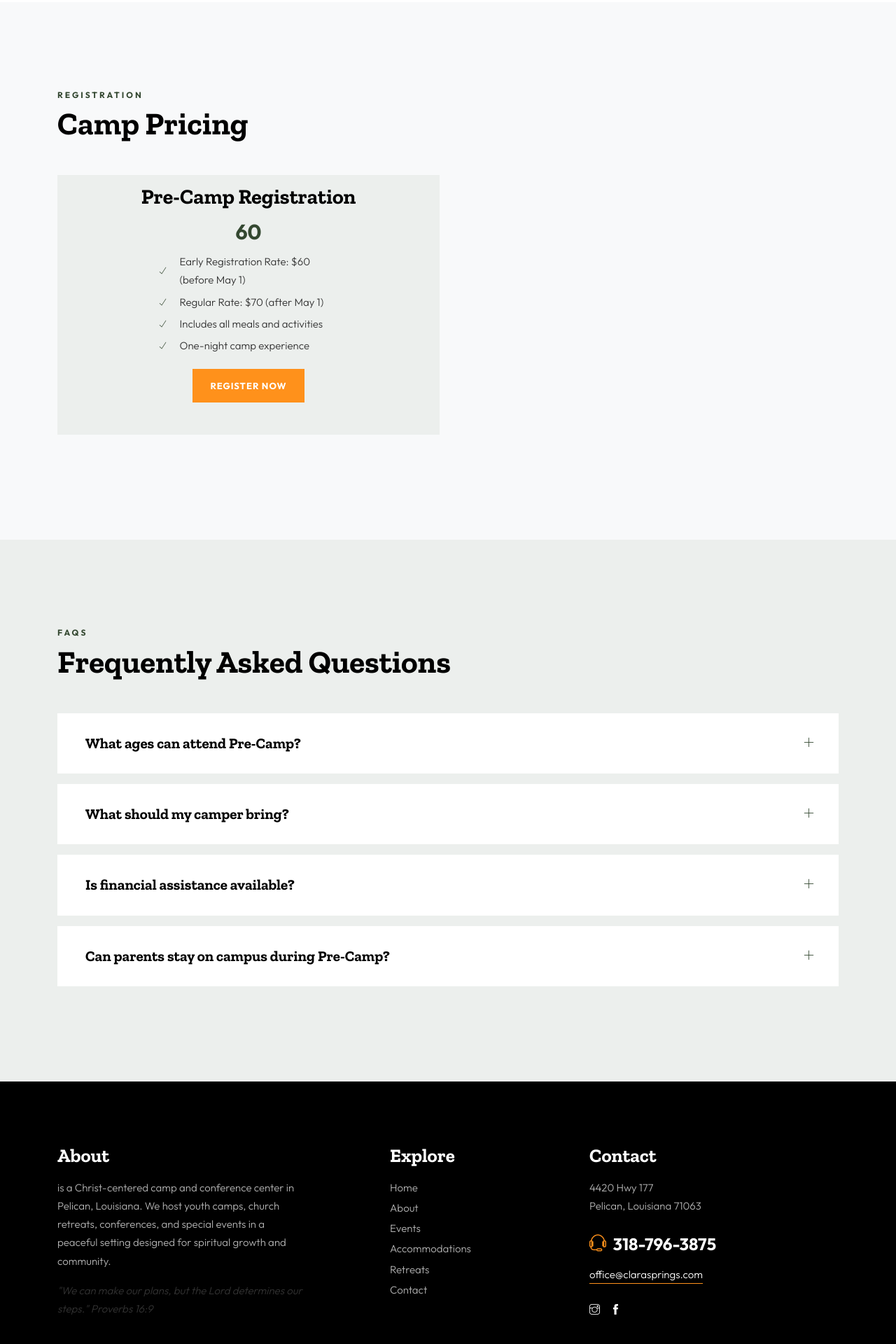
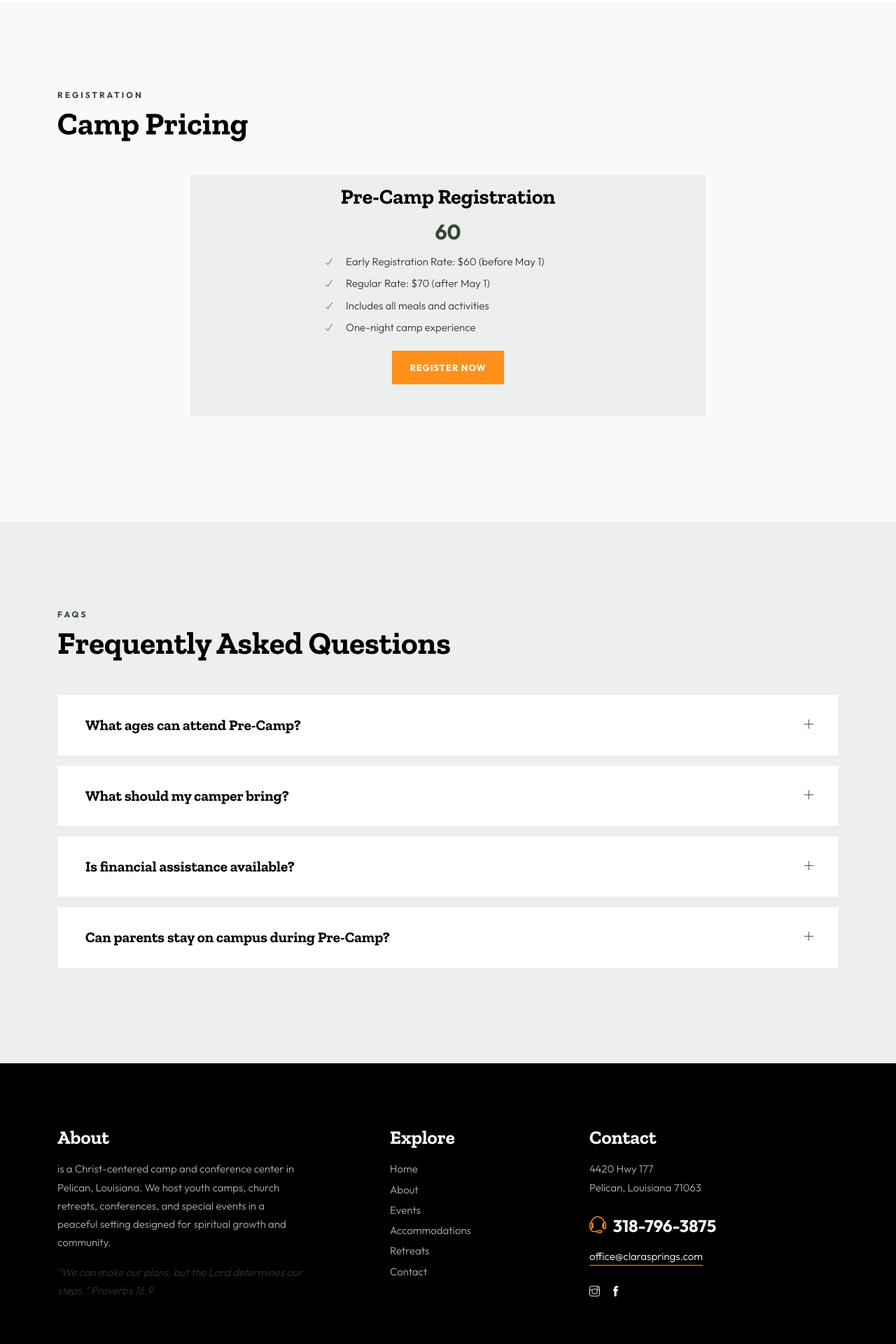
Before and after one commit to clerma/clarasprings, a Jekyll site: the page built from _events/winter-spring-retreat.md, in a window 1280 px wide. Shown: the part 1400-3320 px from the top of the page at 70% size. Built offline with Jekyll 4.4.1, drawn with Linux system fonts in a browser that asks for light colours.

Commit message:
update to pricing code

```diff
--- a/_includes/camp-pricing.html
+++ b/_includes/camp-pricing.html
@@ -11,7 +11,7 @@
       {% for ticket in page.tickets %}
         {% assign ticket_hash = ticket.wufoo_form_hash | default: page.wufoo_form_hash %}
         {% assign ticket_user = page.wufoo_username | default: 'clarasprings' %}
-        <div class="col-md-6 mb-30">
+        <div class="{% if forloop.index > 1 %}col-md-6{% else %}col-md-8 mx-auto{% endif %} mb-30">
           <div class="pricing-card h-100">
             <div class="desc text-center p-3">
               <div class="name">{{ ticket.name }}</div>
```
